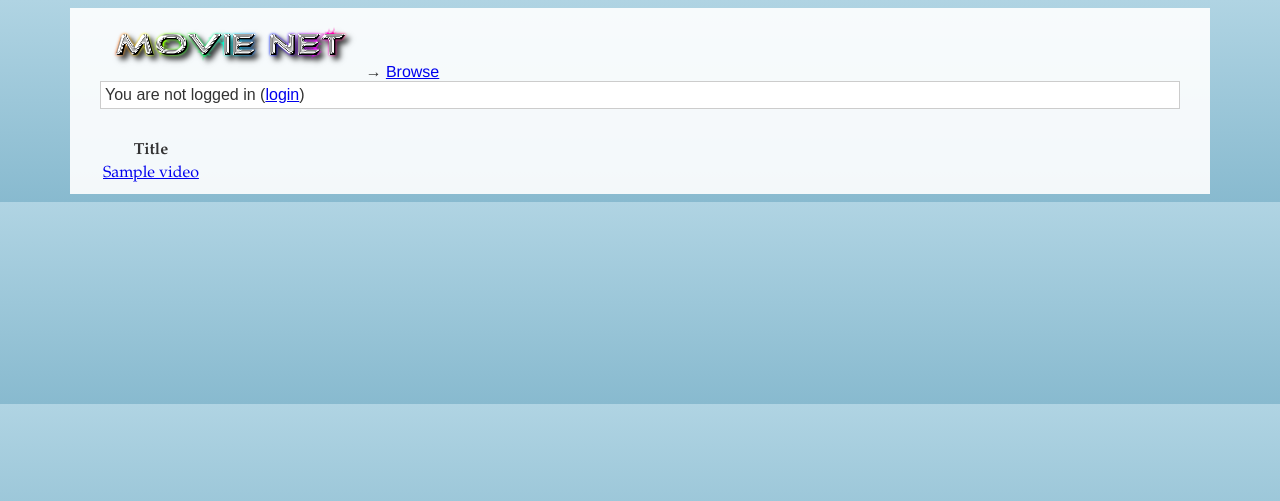
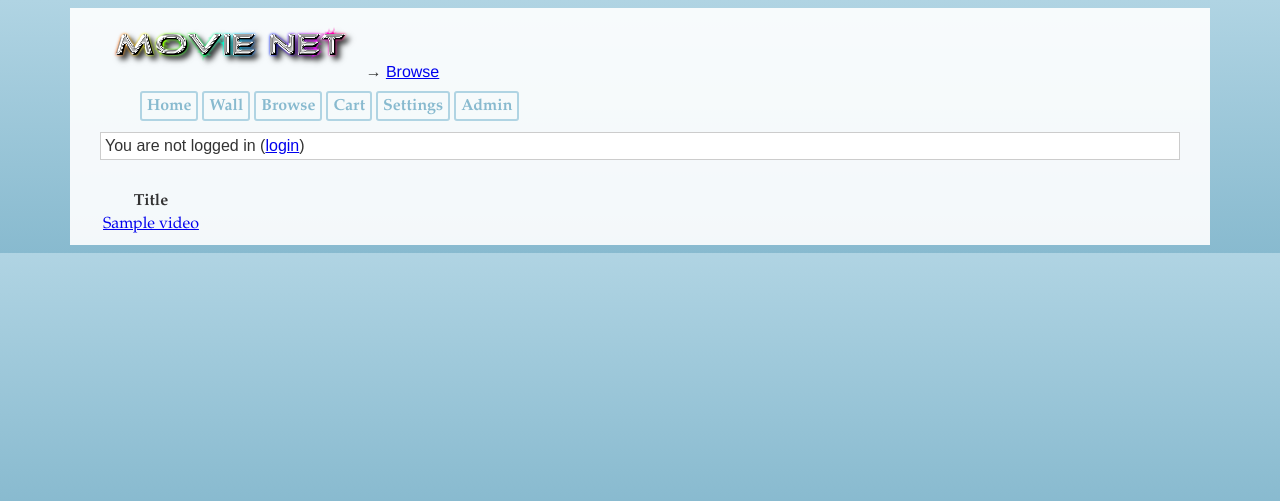
Before and after one commit to brownhead/cs166_project, a Flask app: page /browse in a window 1280 px wide. Shown: the top 501 px of the page. Run offline with Flask 2, Linux system fonts and the light colour scheme; tables that the repository leaves empty hold one stand-in row (values such as "Sample post"); some libraries are stand-ins or nearby versions.

Commit message:
added home page and nav bar

```diff
--- a/mnet/static/style.css
+++ b/mnet/static/style.css
@@ -41,7 +41,30 @@ body {
 
 #topbar > #flashes > .error { background-color: #FDBEB5; }
 
+/* nav bar */
+#navbar > ul {
+    list-style: none;
+}
+
+#navbar > ul > li {
+    border: 2px solid #b0d4e3;
+    border-radius: 3px;
+    display: inline;
+    padding: 5px;
+}
+
+#navbar > ul > li > a {
+    color: #88bacf;
+    font-weight: bold;
+    text-decoration: none;
+}
+
 /* movie info page */
 .title {
     font-weight: bold;
 }
+
+/* settings and admin pages */
+.settings_header, .admin_header {
+    font-weight: bold;
+}
--- a/mnet/templates/base.html
+++ b/mnet/templates/base.html
@@ -22,6 +22,16 @@
 		<span class="path">
 			{% block path %}{% endblock %}
 		</span>
+	</div>
+	<div id="navbar">
+	  <ul>
+	    <li><a href="/home">Home</a></li>
+	    <li><a href="/wall">Wall</a></li>
+	    <li><a href="/browse">Browse</a></li>
+	    <li><a href="/cart">Cart</a></li>
+	    <li><a href="/settings">Settings</a></li>
+	    <li><a href="/admin">Admin</a></li>
+	  </ul>
 	</div>
 	<div id="topbar">
 		{% if current_user.is_authenticated() %}
--- /dev/null
+++ b/mnet/templates/home.html
@@ -0,0 +1,6 @@
+{% extends "base.html" %}
+{% block title %}Admin{% endblock %}
+{% block path %}&rarr; <a href="/admin">Admin</a>{% endblock %}
+{% block content %}
+Welcome to MovieNet!
+{% endblock %}
--- a/mnet/templates/settings.html
+++ b/mnet/templates/settings.html
@@ -40,7 +40,7 @@
   </form>
 
   <br/>
-  <span class="settings_header">Manage following:</span>
+  <span class="settings_header">Unfollow user:</span>
   <form method="POST" action="{{ url_for('stop_follow_user') }}">
     <label>User ID: <input type="text" name="userid"></label>
     <input type="submit" value="Unfollow">
```
Also changed, not shown: mnet/views/home.py (+10 -2 lines).
